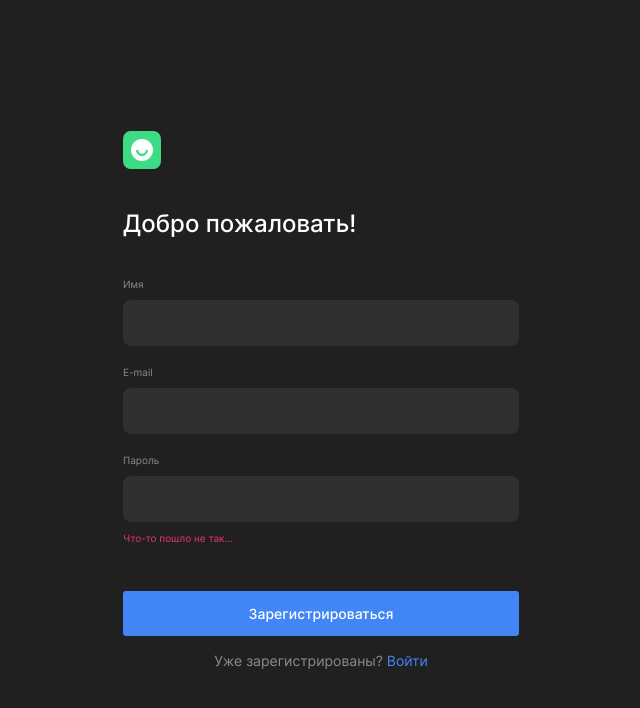
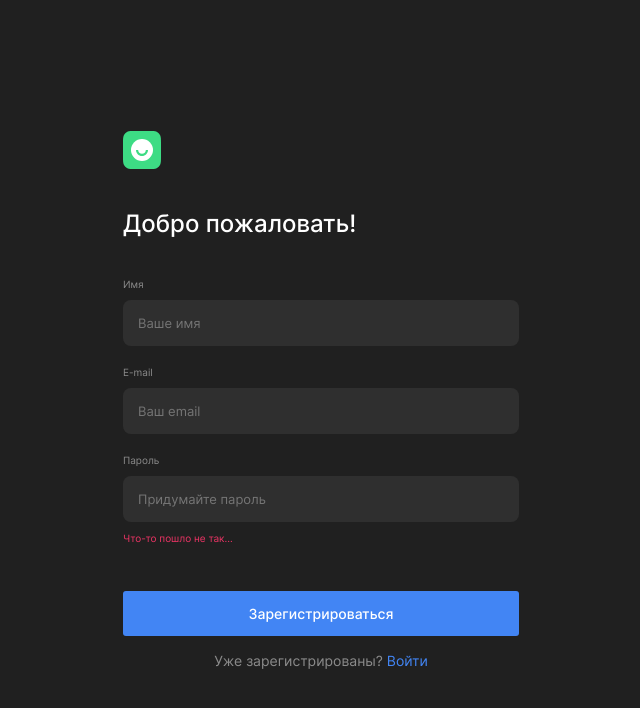
Before and after one commit to mrvinil/movies-explorer-frontend, a React (Create React App) app: page /signup in a window 1280 px wide. Shown: the top 708 px of the page, without its empty margins (319-959 px from the left). Built offline with nearby package versions, Linux system fonts and the light colour scheme.

Commit message:
level-2: refactor по чеклисту

```diff
--- a/src/components/AuthPageWithForm/AuthPageWithForm.css
+++ b/src/components/AuthPageWithForm/AuthPageWithForm.css
@@ -69,6 +69,22 @@
   -moz-border-radius: 8px;
   border-radius: 8px;
   padding: 15px;
+}
+
+.auth__input:focus::-webkit-input-placeholder {
+  color: transparent;
+}
+
+.auth__input:focus::-moz-placeholder {
+  color: transparent;
+}
+
+.auth__input:focus:-moz-placeholder {
+  color: transparent;
+}
+
+.auth__input:focus:-ms-input-placeholder {
+  color: transparent;
 }
 
 .auth__input_type_error {
--- a/src/components/Login/Login.js
+++ b/src/components/Login/Login.js
@@ -19,6 +19,8 @@ function Register() {
           name="userEmail"
           id="useremail-input"
           className="auth__input"
+          placeholder="Ваш email"
+          minLength="6"
           required
         />
         <span className="auth__error"></span>
@@ -30,6 +32,8 @@ function Register() {
           name="userPassword"
           id="userpassword-input"
           className="auth__input"
+          placeholder="Введите пароль"
+          minLength="6"
           required
         />
         <span className="auth__error"></span>
--- a/src/components/Portfolio/Portfolio.js
+++ b/src/components/Portfolio/Portfolio.js
@@ -7,10 +7,10 @@ function Portfolio() {
       <h3 className="portfolio__title">Портфолио</h3>
       <ul className="portfolio__list">
         <li className="portfolio__item">
-          <a href="https://undressme.ru" className="portfolio__link link" target="_blank" rel="noreferrer">Интернет-магазин</a>
+          <a href="https://github.com/mrvinil/how-to-learn" className="portfolio__link link" target="_blank" rel="noreferrer">Статичный сайт</a>
         </li>
         <li className="portfolio__item">
-          <a href="https://bitovki.biz" className="portfolio__link link" target="_blank" rel="noreferrer">Сайт компании</a>
+          <a href="https://mrvinil.github.io/russian-travel/index.html" className="portfolio__link link" target="_blank" rel="noreferrer">Адаптивный сайт</a>
         </li>
         <li className="portfolio__item">
           <a href="https://mrvinil.project.nomoredomains.sbs" className="portfolio__link link" target="_blank" rel="noreferrer">Одностраничное приложение</a>
--- a/src/components/Register/Register.js
+++ b/src/components/Register/Register.js
@@ -19,6 +19,9 @@ function Register() {
           name="userName"
           id="username-input"
           className="auth__input"
+          placeholder="Ваше имя"
+          minLength="2"
+          maxLength="30"
           required
         />
         <span className="auth__error"></span>
@@ -30,6 +33,8 @@ function Register() {
           name="userEmail"
           id="useremail-input"
           className="auth__input"
+          placeholder="Ваш email"
+          minLength="6"
           required
         />
         <span className="auth__error"></span>
@@ -41,6 +46,8 @@ function Register() {
           name="userPassword"
           id="userpassword-input"
           className="auth__input auth__input_type_error"
+          placeholder="Придумайте пароль"
+          minLength="6"
           required
         />
         <span className="auth__error auth__error_active">Что-то пошло не так...</span>
```
Also changed, not shown: src/components/MoviesCardList/MoviesCardList.js (+1 -6 lines), 1 other file (tests, documents, lock files or other folders).
